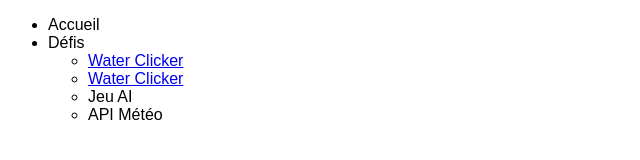
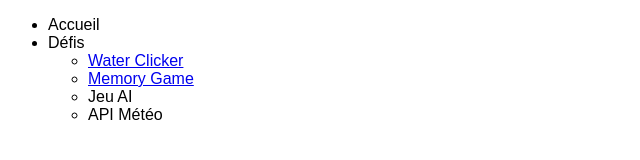
Before and after one commit to Bit24Team/nuitdelinfo24, a plain HTML site: page index.html in a window 1280 px wide. Shown: the full height of the page, 0-640 px from the left. Drawn offline with Linux system fonts and the light colour scheme.

Commit message:
Update index.html

```diff
--- a/index.html
+++ b/index.html
@@ -13,7 +13,7 @@
             Défis
             <ul>
                 <li><a href="clicker/cookie.html">Water Clicker</a></li>
-                <li><a href="MemoryGame/MemoryGame.html">Water Clicker</a></li>
+                <li><a href="MemoryGame/MemoryGame.html">Memory Game</a></li>
                 <li>Jeu AI</li>
                 <li>API Météo</li>
             </ul>
```
